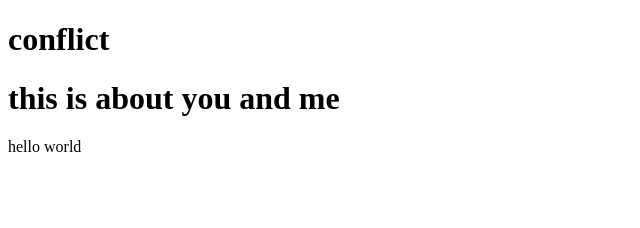
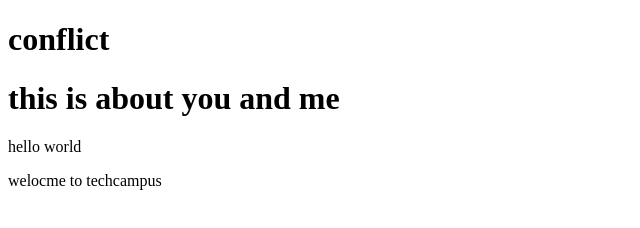
Before and after one commit to doaary11/techcampous2, a plain HTML site: page home.html in a window 1280 px wide. Shown: the whole page, without its empty margins (0-640 px from the left). Drawn offline with Linux system fonts and the light colour scheme.

Commit message:
add new p

```diff
--- a/home.html
+++ b/home.html
@@ -12,5 +12,7 @@
 <h1>conflict </h1>
 <h1>this is about you and me </h1>
 <p>hello world</p>
+<p>welocme to  techcampus</p>
+
 </body>
 </html>
```
